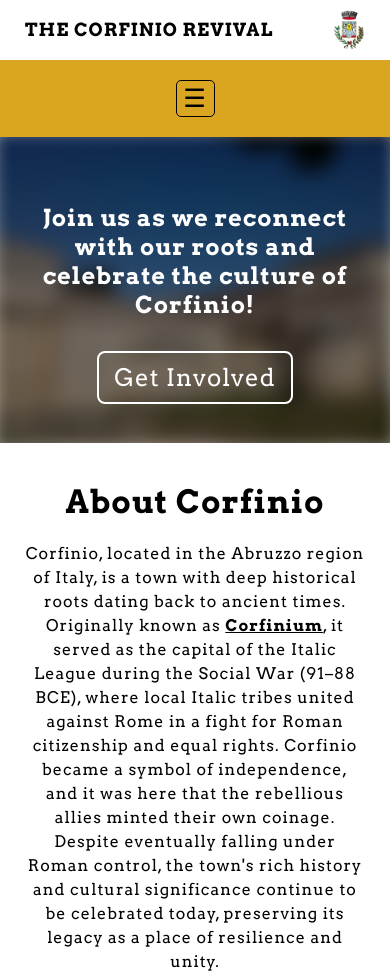
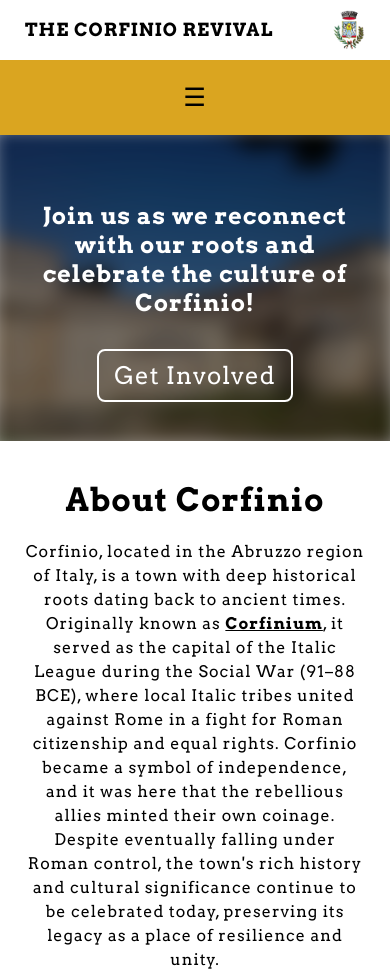
Before and after one commit to minerv51/corfinio_revival, a plain HTML site: page index.html in a window 390 px wide. Shown: the top 977 px of the page. Drawn offline with Linux system fonts and the light colour scheme.

Commit message:
Update main.css

```diff
--- a/assets/css/main.css
+++ b/assets/css/main.css
@@ -53,6 +53,7 @@
     background-color: goldenrod;
     width: 100%;
     top: 0;
+    justify-content: center;
 }
 
 .nav li{
@@ -97,7 +98,6 @@
     .hamburger{
         display: block;
         font-size: 3vh;
-        border: 1px black solid;
         border-radius: 5px;
         width: 10%;
         margin: auto;
```
